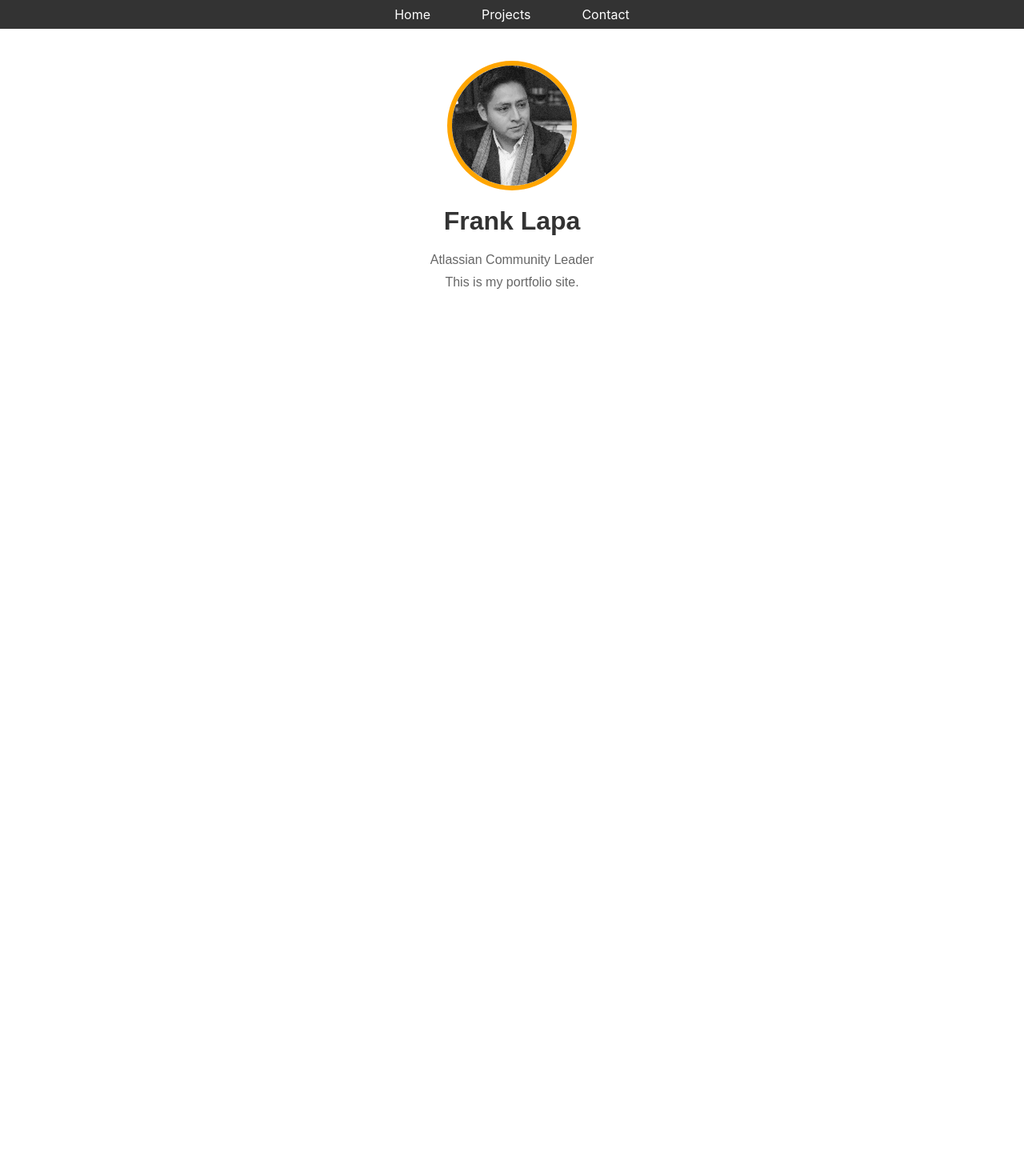
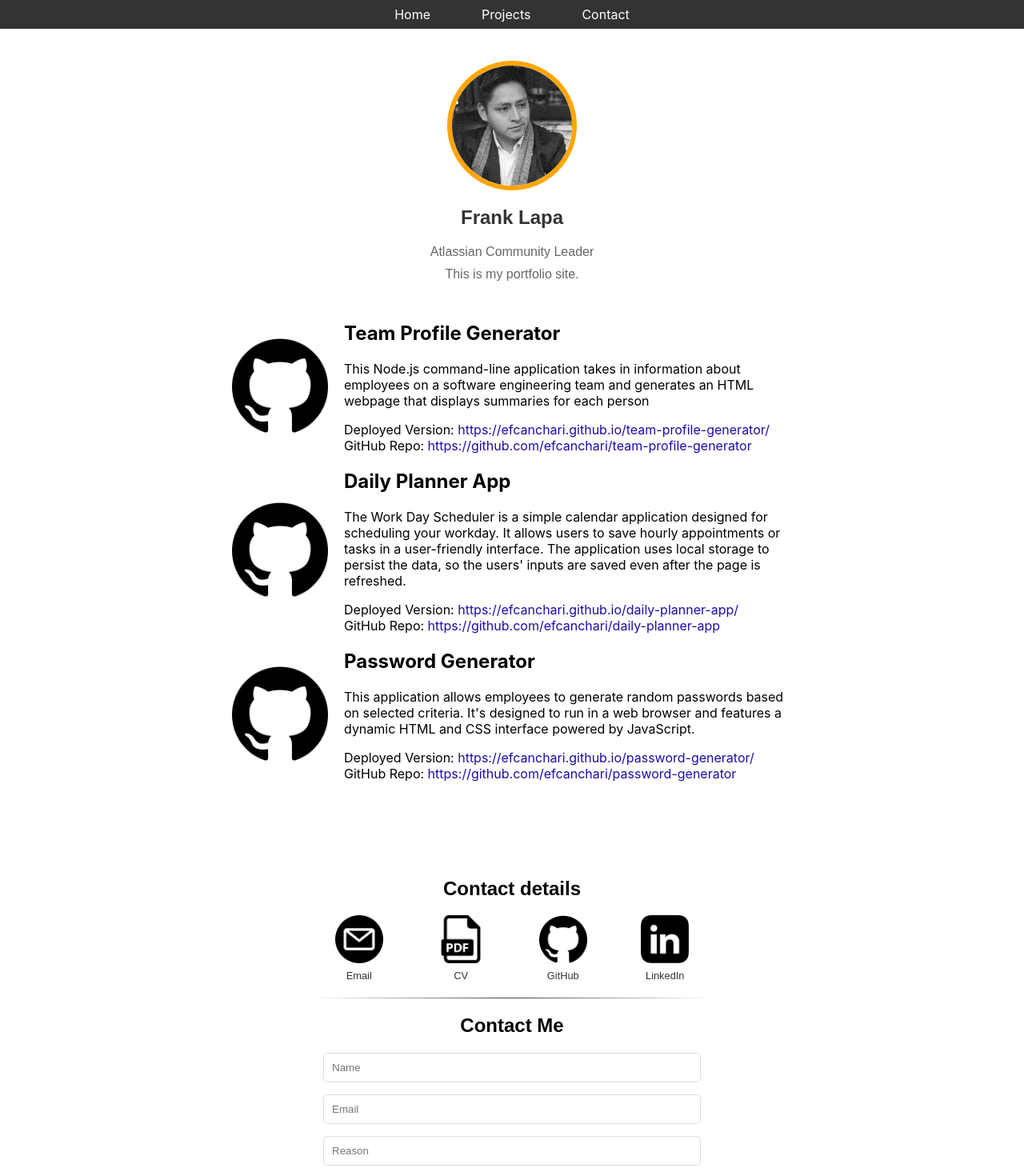
Before and after one commit to efcanchari/web-cv-react, a React (Create React App) app: page / in a window 1280 px wide. Shown: the top 1470 px of the page at 80% size. Before the commit the page ends 800 px from the top, so only its background shows below. Built offline with nearby package versions, Linux system fonts and the light colour scheme.

Commit message:
Refactor componenets and created profile

```diff
--- a/src/App.js
+++ b/src/App.js
@@ -1,24 +1,16 @@
 import React, { Component } from 'react';
-import { BrowserRouter as Router, Routes, Route } from 'react-router-dom';
 import './App.css';
 import Header from "./components/Header/Header";
 import HomePage from "./components/HomePage/HomePage";
-import ProjectsPage from './components/ProjectsPage/ProjectsPage';
-import ContactPage from './components/ContactPage/ContactPage';
+
 
 class App extends Component {
     render() {
         return (
-            <Router>
-                <div className="App">
-                    <Header />
-                    <Routes>
-                        <Route path="/" element={<HomePage />} />
-                        <Route path="/projects" element={<ProjectsPage />} />
-                        <Route path="/contact" element={<ContactPage />} />
-                    </Routes>
-                </div>
-            </Router>
+            <div className="App">
+                <Header />
+                <HomePage />
+            </div>
         );
     }
 }
--- a/src/components/Header/Header.js
+++ b/src/components/Header/Header.js
@@ -8,9 +8,9 @@ class Header extends Component {
             <header className="app-header">
                 <nav className="navbar">
                     <ul className="nav-links">
-                        <li><Link to="/">Home</Link></li>
-                        <li><Link to="/projects">Projects</Link></li>
-                        <li><Link to="/contact">Contact</Link></li>
+                        <li><a href="#home">Home</a></li>
+                        <li><a href="#projects">Projects</a></li>
+                        <li><a href="#contact">Contact</a></li>
                     </ul>
                 </nav>
             </header>
--- a/src/components/HomePage/HomePage.js
+++ b/src/components/HomePage/HomePage.js
@@ -1,15 +1,25 @@
 import React, { Component } from 'react';
-import profile from './frank-profile.png';
+import profile from '../Profile/frank-profile.png';
 import './HomePage.css';
+import ProjectsPage from "../ProjectsPage/ProjectsPage";
+import ContactPage from "../ContactPage/ContactPage";
+import Profile from "../Profile/Profile";
 
 class HomePage extends Component {
     render() {
         return (
-            <div className="home-page">
-                <img src={profile} alt="Frank Lapa" />
-                <h1>Frank Lapa</h1>
-                <p className="brand-statement">Atlassian Community Leader</p>
-                <p>This is my portfolio site.</p>
+            <div>
+                <section id="home" className="home-page">
+                    <Profile/>
+                </section>
+
+                <section id="projects">
+                    <ProjectsPage/>
+                </section>
+
+                <section id="contact">
+                    <ContactPage/>
+                </section>
             </div>
         );
     }
--- /dev/null
+++ b/src/components/Profile/Profile.js
@@ -0,0 +1,18 @@
+import React, { Component } from 'react';
+import profile from './frank-profile.png';
+import './Profile.css';
+
+class Profile extends Component {
+    render() {
+        return (
+            <div>
+                <img src={profile} alt="Frank Lapa" className="profile-image"/>
+                <h1>Frank Lapa</h1>
+                <p className="brand-statement">Atlassian Community Leader</p>
+                <p>This is my portfolio site.</p>
+            </div>
+        );
+    }
+}
+
+export default Profile;
```
Also changed, not shown: src/components/Profile/Profile.css (added), src/components/Profile/frank-profile.png (renamed from src/components/HomePage/frank-profile.png).
